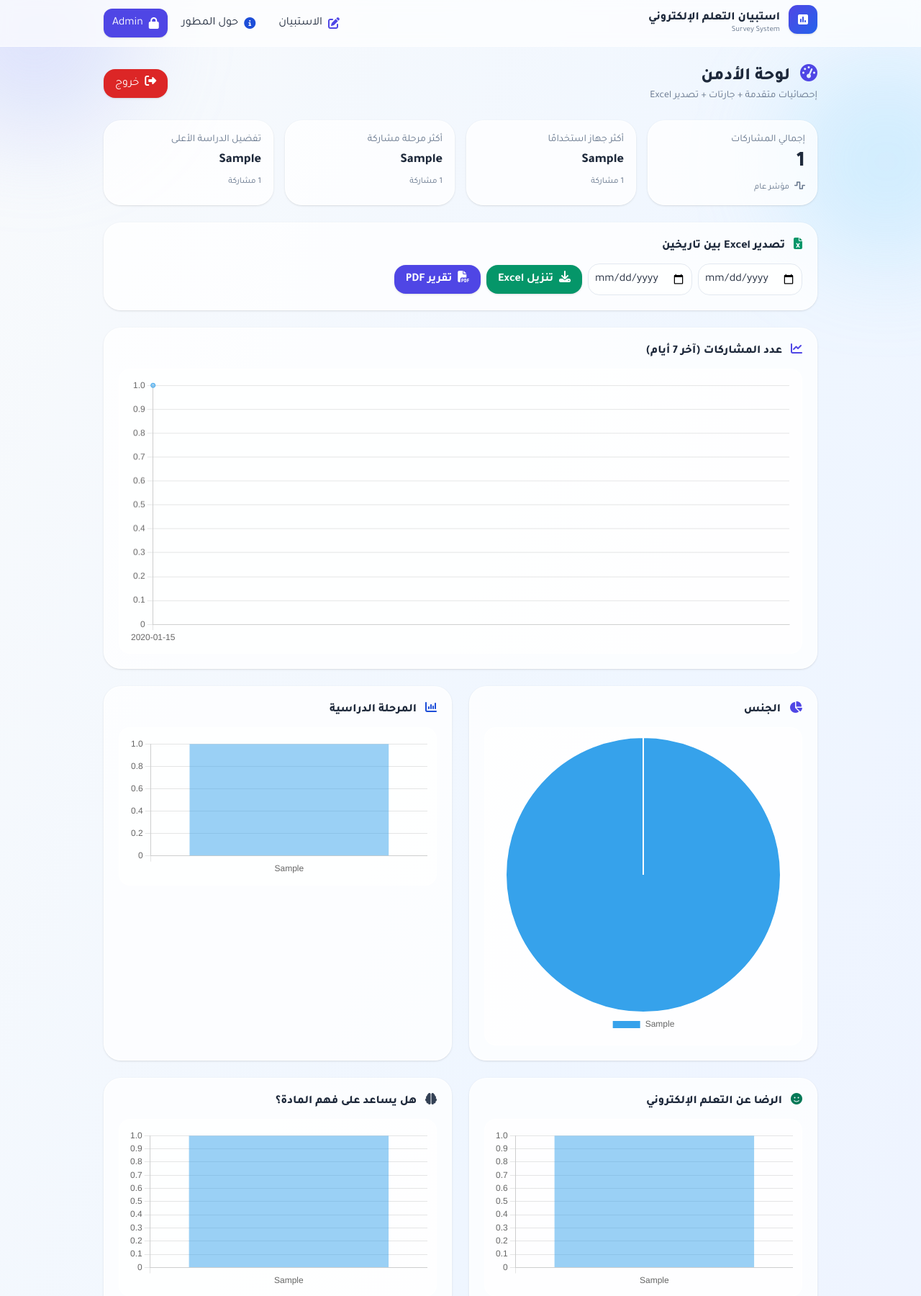
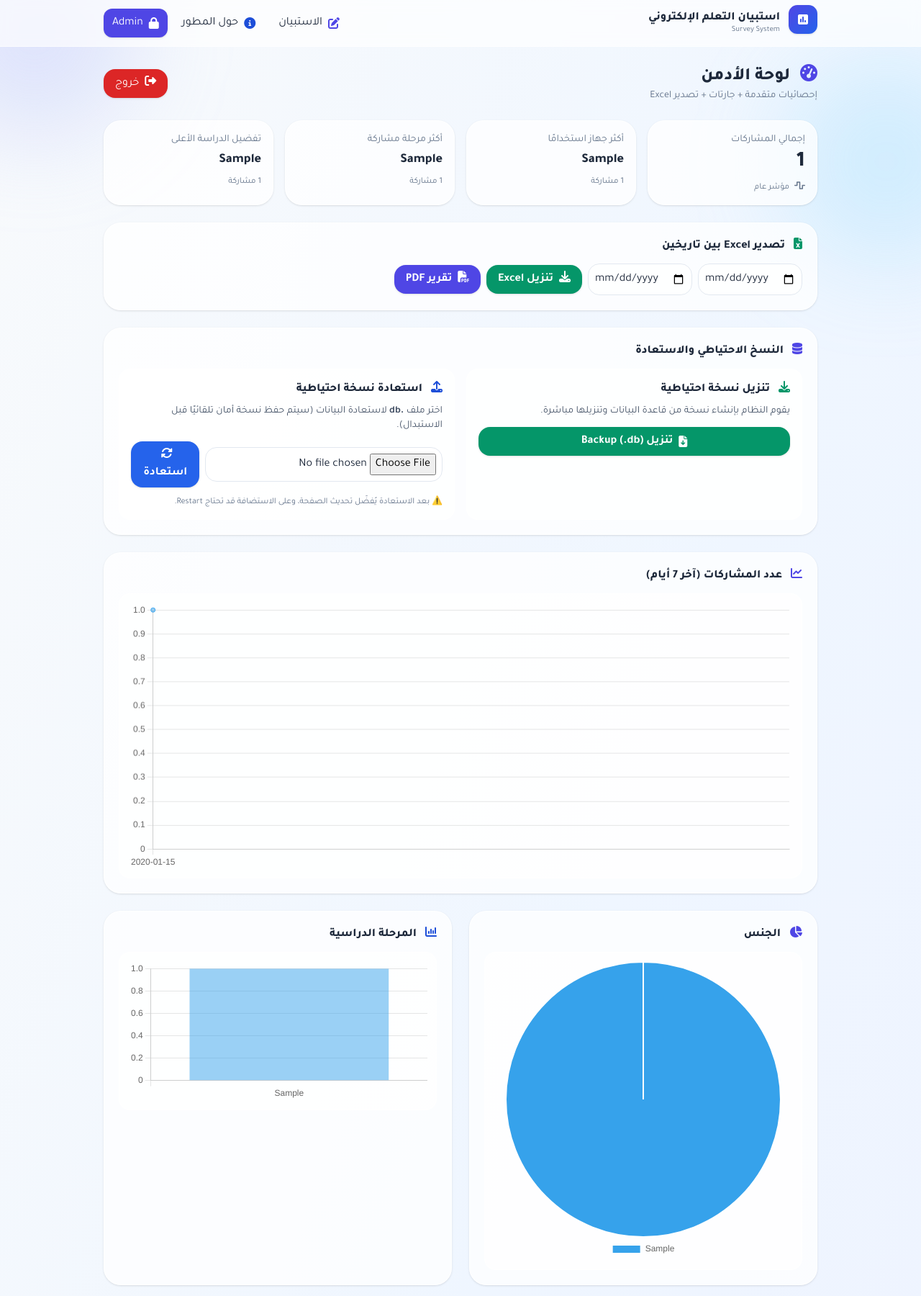
Before and after one commit to alzubair1995/Survey, a Flask app: page /admin/dashboard in a window 1280 px wide. Shown: the top 1800 px of the page at 72% size. Run offline with Flask 3, Linux system fonts and the light colour scheme; a user stored in the database is signed in; tables that the repository leaves empty hold one stand-in row (values such as "Sample post"); some libraries are stand-ins or nearby versions.

Commit message:
Add admin backup & restore for SQLite database

```diff
--- a/routes/admin.py
+++ b/routes/admin.py
@@ -30,6 +30,12 @@ from bidi.algorithm import get_display
 from flask import redirect, url_for
 
 
+import os
+from pathlib import Path
+from datetime import datetime
+
+from flask import current_app, send_file, request, redirect, url_for, flash
+from werkzeug.utils import secure_filename
 
 
 
@@ -358,3 +364,85 @@ def export_pdf():
         download_name=filename,
         mimetype="application/pdf"
     )
+def _get_sqlite_db_path() -> Path:
+    """
+    Extracts sqlite DB file path from SQLALCHEMY_DATABASE_URI
+    Example: sqlite:////opt/render/project/src/database/app.db
+    """
+    uri = current_app.config.get("SQLALCHEMY_DATABASE_URI", "")
+    if not uri.startswith("sqlite:///"):
+        raise RuntimeError("Backup/Restore supported only for SQLite in this project.")
+    # uri after sqlite:/// is a filesystem path
+    path_str = uri.replace("sqlite:///", "", 1)
+    return Path(path_str)
+
+def _ensure_backups_dir() -> Path:
+    d = Path(current_app.root_path) / "backups"
+    d.mkdir(parents=True, exist_ok=True)
+    return d
+@admin_bp.route("/backup/download")
+@login_required
+@roles_required("admin")
+def download_backup():
+    db_path = _get_sqlite_db_path()
+    if not db_path.exists():
+        flash("قاعدة البيانات غير موجودة!", "error")
+        return redirect(url_for("admin.dashboard"))
+
+    backups_dir = _ensure_backups_dir()
+    ts = datetime.now().strftime("%Y-%m-%d_%H-%M-%S")
+    backup_name = f"backup_{ts}.db"
+    backup_path = backups_dir / backup_name
+
+    # افصل السيشن للتأكد
+    db.session.remove()
+
+    # نسخ الملف (copy bytes)
+    backup_path.write_bytes(db_path.read_bytes())
+
+    return send_file(
+        backup_path,
+        as_attachment=True,
+        download_name=backup_name,
+        mimetype="application/octet-stream"
+    )
+@admin_bp.route("/backup/restore", methods=["POST"])
+@login_required
+@roles_required("admin")
+def restore_backup():
+    file = request.files.get("backup_file")
+    if not file or file.filename.strip() == "":
+        flash("رجاءً اختر ملف النسخة الاحتياطية.", "error")
+        return redirect(url_for("admin.dashboard"))
+
+    filename = secure_filename(file.filename)
+    if not filename.lower().endswith(".db"):
+        flash("الملف يجب أن يكون بصيغة .db", "error")
+        return redirect(url_for("admin.dashboard"))
+
+    db_path = _get_sqlite_db_path()
+    backups_dir = _ensure_backups_dir()
+
+    # احفظ النسخة المرفوعة أولاً داخل backups
+    ts = datetime.now().strftime("%Y-%m-%d_%H-%M-%S")
+    uploaded_path = backups_dir / f"uploaded_{ts}_{filename}"
+    file.save(uploaded_path)
+
+    # حاول تفريغ/إغلاق الاتصالات قبل الاستبدال
+    try:
+        db.session.remove()
+        db.engine.dispose()
+    except Exception:
+        pass
+
+    # احتفظ بنسخة أمان من DB الحالية قبل الاستبدال
+    if db_path.exists():
+        safety_copy = backups_dir / f"before_restore_{ts}.db"
+        safety_copy.write_bytes(db_path.read_bytes())
+
+    # استبدال DB الحالية بالملف المرفوع
+    db_path.parent.mkdir(parents=True, exist_ok=True)
+    db_path.write_bytes(uploaded_path.read_bytes())
+
+    flash("✅ تمت استعادة النسخة الاحتياطية بنجاح. يُفضّل إعادة تشغيل الخدمة إن كنت على استضافة.", "success")
+    return redirect(url_for("admin.dashboard"))
--- a/templates/admin_dashboard.html
+++ b/templates/admin_dashboard.html
@@ -75,6 +75,51 @@
 </button>
 
   </form>
+</div>
+<div class="glass border border-white/70 rounded-3xl p-5 shadow mb-6">
+  <div class="font-extrabold mb-3">
+    <i class="fa-solid fa-database ml-2 text-indigo-600"></i> النسخ الاحتياطي والاستعادة
+  </div>
+
+  <div class="grid grid-cols-1 lg:grid-cols-2 gap-4">
+    <!-- Download Backup -->
+    <div class="bg-white/70 border border-white/70 rounded-2xl p-4">
+      <div class="font-extrabold mb-2">
+        <i class="fa-solid fa-download ml-2 text-emerald-600"></i> تنزيل نسخة احتياطية
+      </div>
+      <p class="text-sm text-slate-600 mb-3">
+        يقوم النظام بإنشاء نسخة من قاعدة البيانات وتنزيلها مباشرة.
+      </p>
+      <a href="{{ url_for('admin.download_backup') }}"
+         class="inline-flex items-center gap-2 px-4 py-2 rounded-2xl bg-emerald-600 text-white hover:bg-emerald-700 transition shadow font-bold w-full justify-center">
+        <i class="fa-solid fa-file-arrow-down"></i>
+        تنزيل Backup (.db)
+      </a>
+    </div>
+
+    <!-- Restore Backup -->
+    <div class="bg-white/70 border border-white/70 rounded-2xl p-4">
+      <div class="font-extrabold mb-2">
+        <i class="fa-solid fa-upload ml-2 text-blue-700"></i> استعادة نسخة احتياطية
+      </div>
+      <p class="text-sm text-slate-600 mb-3">
+        اختر ملف <b>.db</b> لاستعادة البيانات (سيتم حفظ نسخة أمان تلقائيًا قبل الاستبدال).
+      </p>
+
+      <form method="POST" action="{{ url_for('admin.restore_backup') }}" enctype="multipart/form-data"
+            class="flex flex-col sm:flex-row gap-2 items-center">
+        <input type="file" name="backup_file" accept=".db" required
+               class="border border-slate-200 bg-white/70 p-2 rounded-2xl w-full">
+        <button class="px-4 py-2 rounded-2xl bg-blue-600 text-white hover:bg-blue-700 transition shadow font-bold w-full sm:w-auto">
+          <i class="fa-solid fa-rotate ml-1"></i> استعادة
+        </button>
+      </form>
+
+      <div class="text-xs text-slate-500 mt-3">
+        ⚠️ بعد الاستعادة يُفضّل تحديث الصفحة، وعلى الاستضافة قد تحتاج Restart.
+      </div>
+    </div>
+  </div>
 </div>
 
 <!-- Trend -->
```
